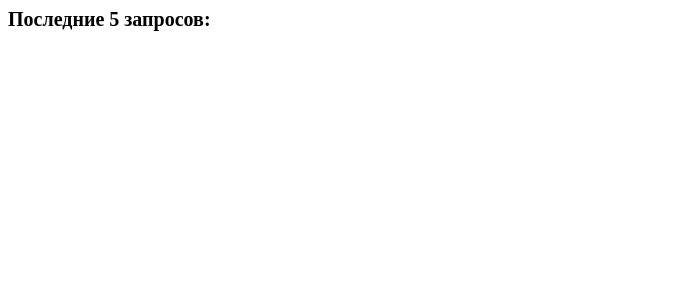
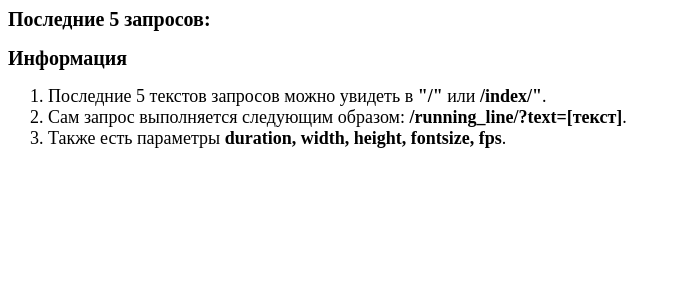
Before and after one commit to VladZuykin/running_line, a Django app: page / in a window 1280 px wide. Shown: the top 300 px of the page, without its empty margins (0-680 px from the left). Run offline with Django 5.2, Linux system fonts and the light colour scheme; data that the repository does not hold is empty.

Commit message:
Parameters duration, width, height, fontsize, fps was added.

```diff
--- a/django_running_line/templates/index.html
+++ b/django_running_line/templates/index.html
@@ -13,10 +13,22 @@
 <ol>
     {% for object in objects %}
     <li style="font-size: 18px;">
-        {{ object.text }}
+        Текст: {{ object.text }}. Длительность: {{ object.duration }}. Разрешение: ({{ object.width }},
+        {{object.height}}). Размер шрифта: {{ object.fontsize }}. Кадров в секунду: {{ object.fps }}.
     </li>
     {% endfor %}
 </ol>
 
+<span style="font-weight: bold; font-size: 20px;">Информация</span>
+<ol>
+    <li style="font-size: 18px;">Последние 5 текстов запросов можно увидеть в <span
+            style="font-weight: bold;">"/"</span> или <span style="font-weight: bold;">/index/"</span>.
+    </li>
+    <li style="font-size: 18px;">Сам запрос выполняется следующим образом: <span style="font-weight: bold;">/running_line/?text=[текст]</span>.
+    </li>
+    <li style="font-size: 18px;">Также есть параметры <span style="font-weight: bold;">duration, width, height, fontsize, fps</span>.
+    </li>
+</ol>
+
 </body>
 </html>
--- a/django_running_line/views.py
+++ b/django_running_line/views.py
@@ -1,5 +1,3 @@
-from io import BytesIO
-
 import datetime as dt
 
 from django.core.exceptions import ValidationError
@@ -10,17 +8,30 @@ from running_line_funcs import generate_running_line
 from .models import RunningLineRequest
 
 
+# Представление запроса бегущей строки
 def running_line(request):
     text = request.GET.get("text", "Hello world!")
-    obj = RunningLineRequest(text=text, date=dt.datetime.now())
+    duration = request.GET.get("duration", 3)
+    width = request.GET.get("width", 100)
+    height = request.GET.get("height", 100)
+    fontsize = request.GET.get("fontsize", 40)
+    fps = request.GET.get("fps", 30)
+
     try:
+        obj = RunningLineRequest(
+            text=text, duration=duration, height=height, width=width, fontsize=fontsize, fps=fps,
+            date=dt.datetime.now())
         obj.full_clean()
+        duration = float(duration)
+        width, height = int(width), int(height)
+        fontsize, fps = int(fontsize), int(fps)
     except ValidationError as e:
-        return HttpResponseBadRequest(f"Ошибка, попробуйте сделать текст поменьше: {e}")
+        return HttpResponseBadRequest(f"Ошибка, некоторые параметры имеют значения вне диапазона: {e}.")
 
-    clip = generate_running_line(text=text, duration=3, res=(100, 100), fontsize=36)
+    clip = generate_running_line(
+        text=text, duration=duration, res=(width, height), fontsize=fontsize)
     filename = f"running_line.mp4"
-    clip.write_videofile(filename, fps=60)
+    clip.write_videofile(filename, fps=fps)
 
     with open(filename, "rb") as f:
         response = HttpResponse(FileResponse(f), content_type="application/mp4")
```
Also changed, not shown: django_running_line/models.py (+6 -1 lines), running_line_funcs.py (+14 -11 lines), django_running_line/migrations/0006_runninglinerequest_bg_color_and_more.py (added), django_running_line/migrations/0007_remove_runninglinerequest_text_color_and_more.py (added), django_running_line/migrations/0008_remove_runninglinerequest_bg_color.py (added), readme.md.
